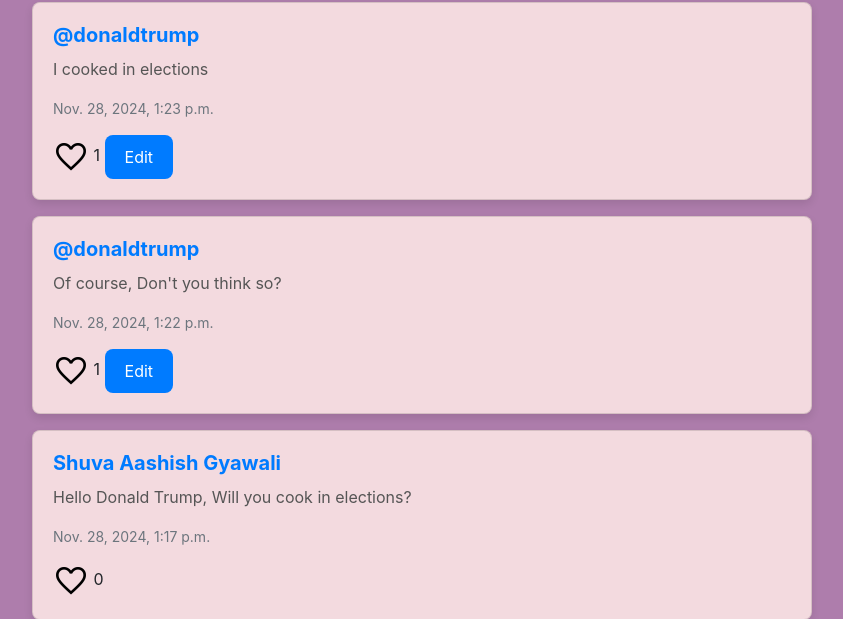
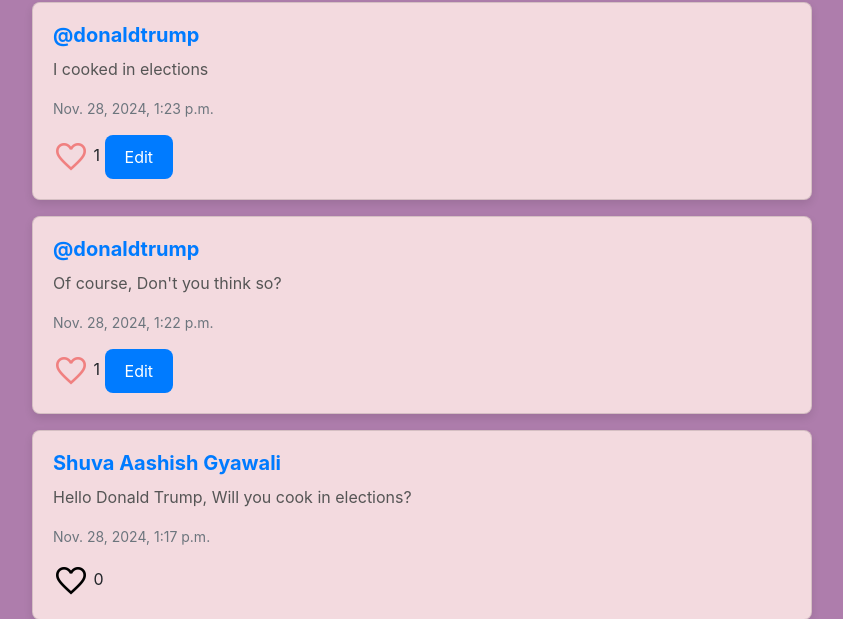
Before and after one commit to shuvaaashish/Network, a Django app: page / in a window 1280 px wide. Shown: the part 196-815 px from the top of the page, without its empty margins (218-1061 px from the left). Run offline with Django 3.2, Linux system fonts and the light colour scheme; a user stored in the database is signed in; data comes from the database, SQL or seed files in the repository; both versions use the stored data as it was after the commit; some libraries are stand-ins or nearby versions.

Commit message:
Implement like feature visual feedback; update JavaScript to toggle liked class, modify HTML for dynamic icon styling, and enhance view logic to track user likes

```diff
--- a/network/static/network/work.js
+++ b/network/static/network/work.js
@@ -44,6 +44,13 @@ document.addEventListener('DOMContentLoaded', function() {
             const likeCount = document.querySelector(`#like-count-${postId}`);
             if (likeCount) {
                 likeCount.textContent = data.like_count;
+            }
+            if (icon) {
+                if (data.is_liked) {
+                    icon.classList.add('liked');
+                } else {
+                    icon.classList.remove('liked');
+                }
             }
         });
     }
--- a/network/templates/network/index.html
+++ b/network/templates/network/index.html
@@ -30,7 +30,7 @@
                 <p class="card-text"><small class="text-muted">{{ post.created_at }}</small></p>
                 {% if user.is_authenticated %}
                 <button class="favorite-btn" style="background: none; border: none; padding: 0;" data-post-id="{{ post.id }}">
-                    <span class="material-symbols-outlined" style="font-size: 36px; vertical-align: middle;">
+                    <span class="material-symbols-outlined {% if post.is_liked_by_user %}liked{% endif %}" style="font-size: 36px; vertical-align: middle;">
                         favorite
                     </span>
                 </button>
--- a/network/views.py
+++ b/network/views.py
@@ -18,6 +18,8 @@ def index(request):
         return HttpResponseRedirect(reverse("index"))
     else:
         posts = Post.objects.all().order_by("-created_at")
+        for post in posts:
+            post.is_liked_by_user = post.post_likes.filter(user=request.user).exists()
         paginator = Paginator(posts, 10)
         pageNumber = request.GET.get('page')
         pages= paginator.get_page(pageNumber)
```
Also changed, not shown: db.sqlite3.
